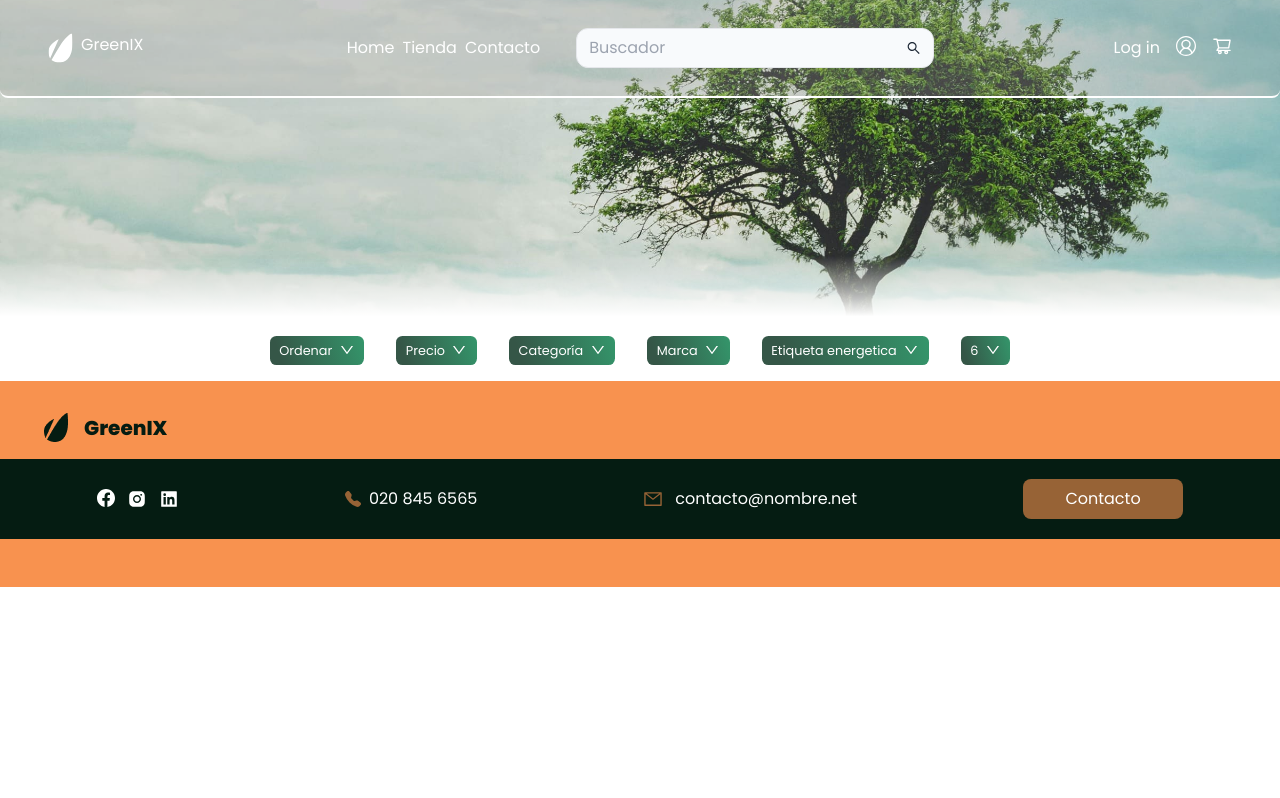
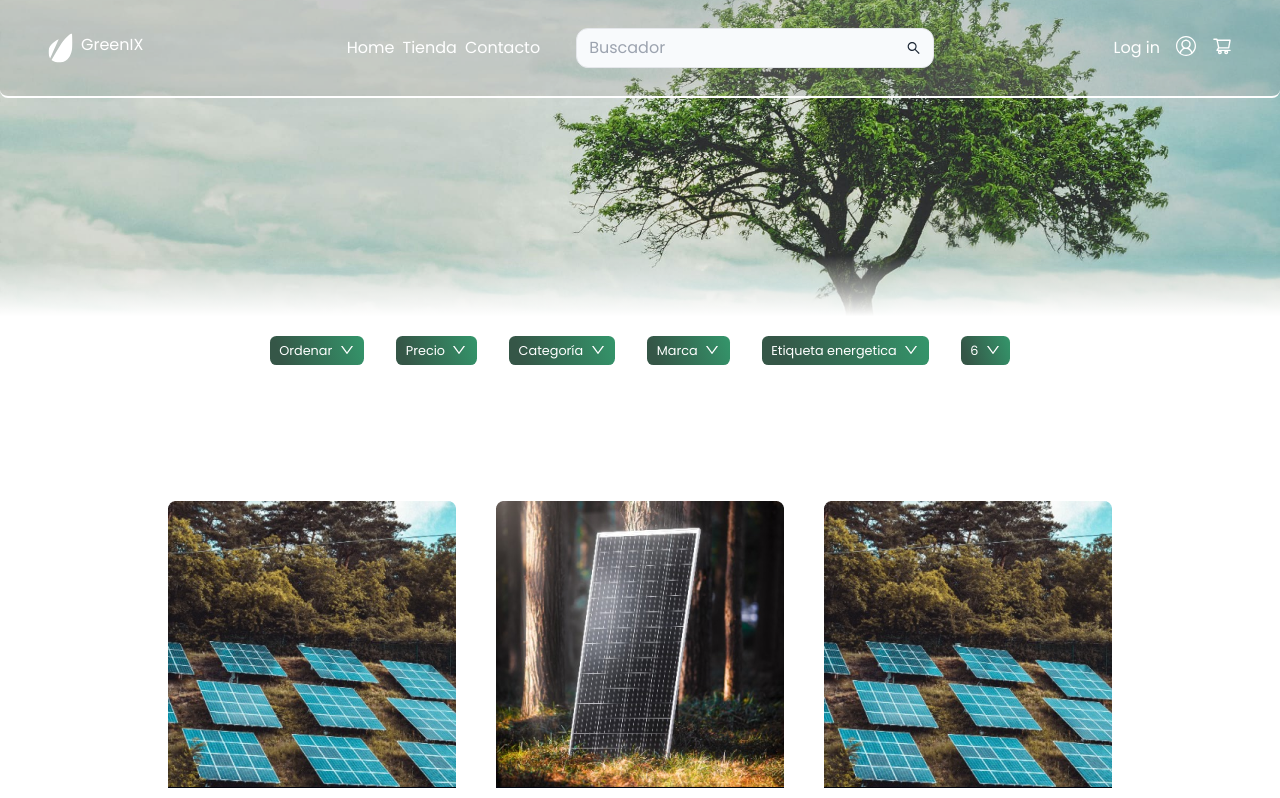
Before and after one commit to No-Country/c14-15-t-node-react, a React (Vite) app in the folder client/ecomerce-green/: page /product in a window 1280 px wide. Shown: the top 798 px of the page. Built offline with nearby package versions, Linux system fonts and the light colour scheme.

Commit message:
products

```diff
--- a/client/ecomerce-green/src/components/ProductCards.jsx
+++ b/client/ecomerce-green/src/components/ProductCards.jsx
@@ -1,4 +1,3 @@
-import "./ProductCards.css"
 
 const ProductCards = () => {
   return (
--- a/client/ecomerce-green/src/index.css
+++ b/client/ecomerce-green/src/index.css
@@ -126,6 +126,7 @@ body{
   box-shadow: 0px 0px 6px 0px rgba(0, 0, 0, 0.5) inset;
   margin: 3rem;
   padding: 15px;
+  z-index: 1;
 }
 .gradient {
   width: 100%;
--- a/client/ecomerce-green/src/pages/Product.jsx
+++ b/client/ecomerce-green/src/pages/Product.jsx
@@ -2,6 +2,7 @@ import React from "react";
 import MainLayout from "../components/MainLayout";
 import HeroStore from "../components/HeroStore";
 import ProductFilters from "../components/ProductFilters";
+import ProductCards from "../components/ProductCards";
 
 const Product = () => {
   return (
@@ -9,6 +10,7 @@ const Product = () => {
       <main>
         <HeroStore />
         <ProductFilters />
+        <ProductCards />
       </main>
     </MainLayout>
   );
```
